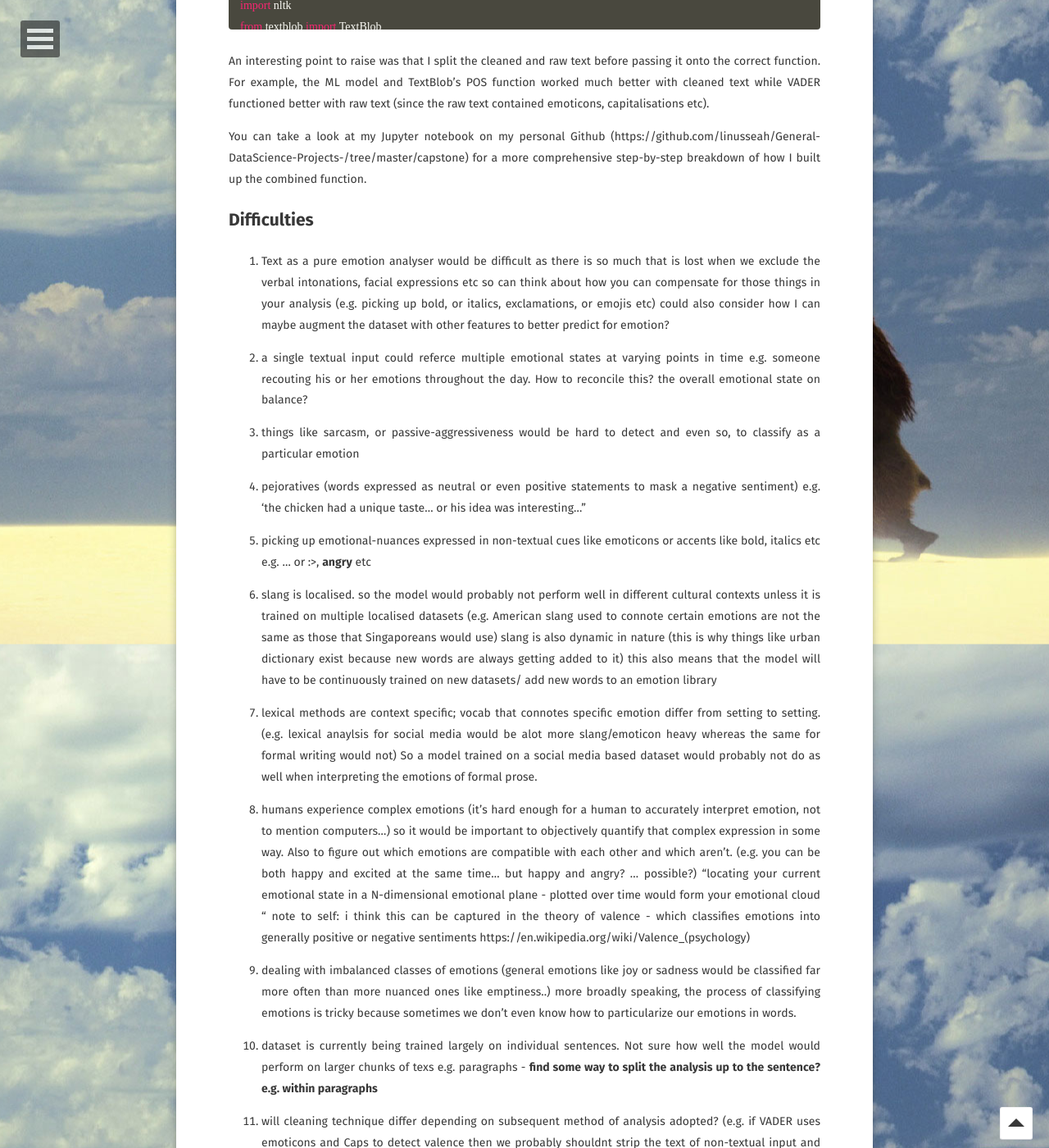
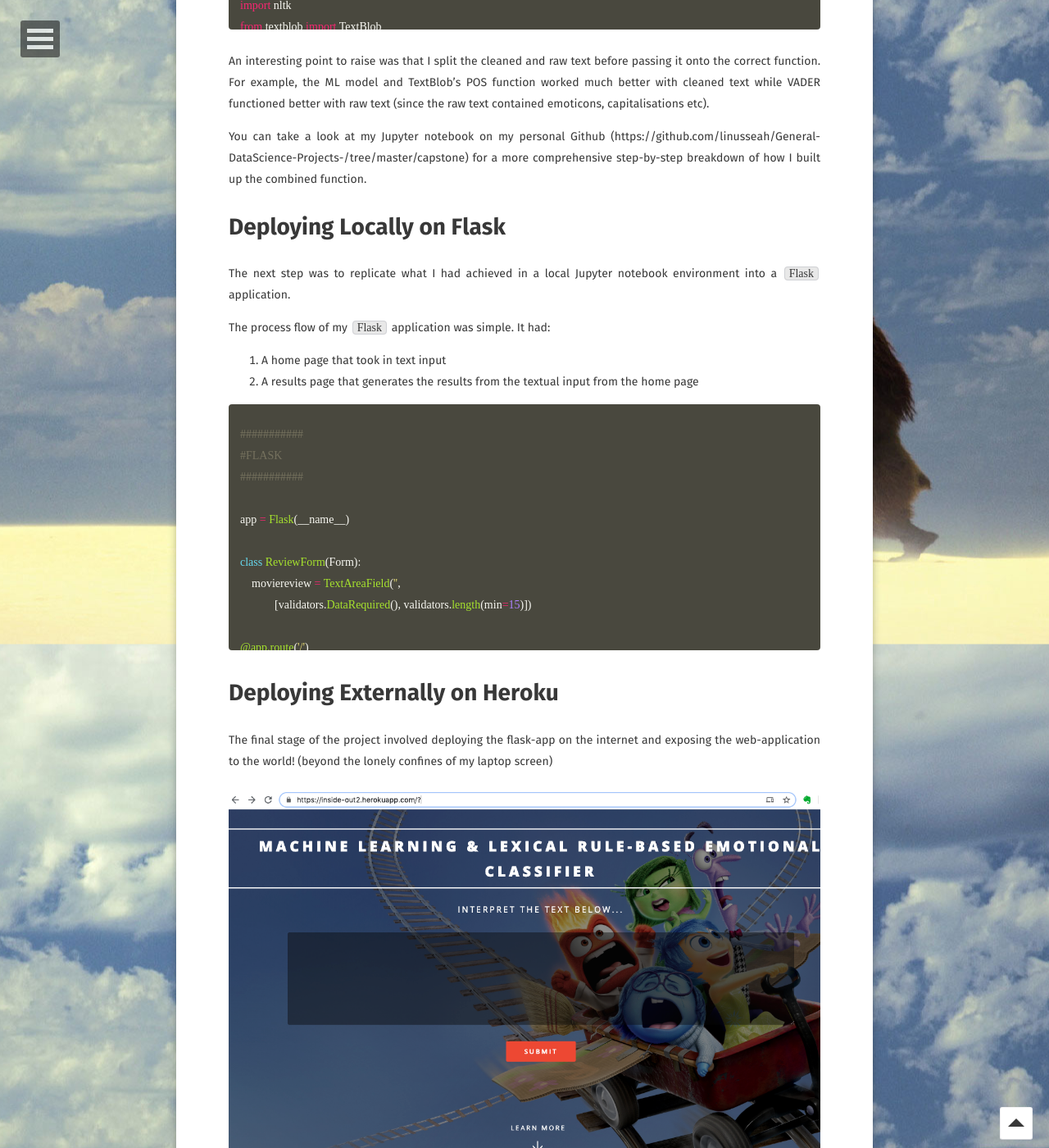
Before and after one commit to linusseah/linusseah.github.io, a Jekyll site: the page built from _posts/2018-02-21-capstone.md, in a window 1280 px wide and 1400 px high, scrolled down 18592 px. Shown: the whole window at 82% size. Built offline with Jekyll 4.4.1, drawn with Linux system fonts in a browser that asks for light colours; some web fonts are replaced; comment, search, counter and statistics services are not loaded; some of the changed text lies outside the part shown.

Commit message:
Update 2018-02-21-capstone.md

```diff
--- a/_posts/2018-02-21-capstone.md
+++ b/_posts/2018-02-21-capstone.md
@@ -766,18 +766,110 @@ An interesting point to raise was that I split the cleaned and raw text before p
 
 You can take a look at my Jupyter notebook on my personal Github (https://github.com/linusseah/General-DataScience-Projects-/tree/master/capstone) for a more comprehensive step-by-step breakdown of how I built up the combined function.
 
+# Deploying Locally on Flask
+
+The next step was to replicate what I had achieved in a local Jupyter notebook environment into a `Flask` application.
+
+The process flow of my `Flask` application was simple. It had:
+1. A home page that took in text input
+2. A results page that generates the results from the textual input from the home page
+
+{% highlight python %}
+###########
+#FLASK
+###########
+
+app = Flask(__name__)
+
+class ReviewForm(Form):
+    moviereview = TextAreaField('',
+            [validators.DataRequired(), validators.length(min=15)])
+
+@app.route('/')
+def index():
+    form = ReviewForm(request.form)
+    return render_template('reviewform.html', form=form)
+
+@app.route('/results', methods=['POST'])
+def results():
+    form = ReviewForm(request.form)
+    if request.method == 'POST' and form.validate():
+        review = request.form['moviereview']
+        emotions = emo_machine(review)[0]
+
+        return render_template('results.html',
+                            content=review,
+                            tables=[emotions.to_html()], titles = ['emotional breakdown'],
+                            score= emo_machine(review)[1])
+
+    return render_template('reviewform.html', form=form)
 
 
+###################
+#Generating Charts
+###################
+import io
+#import random
+from flask import Response
+from matplotlib.backends.backend_agg import FigureCanvasAgg as FigureCanvas
+from matplotlib.figure import Figure
+
+#Emotion pie chart
+@app.route('/emo_pie.png')
+def plot_png():
+    fig = create_figure()
+    output = io.BytesIO()
+    FigureCanvas(fig).print_png(output)
+    return Response(output.getvalue(), mimetype='image/png')
+
+def create_figure():
+    fig = Figure()
+    axis = fig.add_subplot(1, 1, 1)
+    global emo_perc
+    axis.pie(emo_perc, labels =emo_perc.index, autopct='%1.1f%%')
+    axis.set_title('Emotional Breakdown %', fontsize = 14)
+    return fig
 
 
+#Vader Sentiment line graph
+@app.route('/vader_graph.png')
+def plot2_png():
+    fig2 = create2_figure()
+    output2 = io.BytesIO()
+    FigureCanvas(fig2).print_png(output2)
+    return Response(output2.getvalue(), mimetype='image2/png')
 
+def create2_figure():
+    fig2 = Figure()
+    axis2 = fig2.add_subplot(1, 1, 1)
+    axis2.set_title('Sentiment Change per Sentence', fontsize = 14)
+    axis2.set_xlabel('sentence no.')
+    axis2.set_ylabel('sentiment score')
+    global vader_scores
+    xs = range(len(vader_scores))
+    ys = vader_scores
+    axis2.set_xticks(xs)
+    axis2.plot(xs, ys)
+    return fig2
 
+###################
+{% endhighlight %}
 
+# Deploying Externally on Heroku
 
+The final stage of the project involved deploying the flask-app on the internet and exposing the web-application to the world! (beyond the lonely confines of my laptop screen)
 
-{% highlight python %}
+<figure>
+	<img src="../assets/img/website.png">
+	<figcaption> Deployed application on Heroku </figcaption>
+</figure>
 
-{% endhighlight %}
+Hurrah!
+
+You can view version 1 and 2 of the deployed application at the following links:
+Version 1: https://inside-out-emotions.herokuapp.com/results
+Version 2: https://inside-out2.herokuapp.com/?
+
 
 ## Difficulties
 
```
